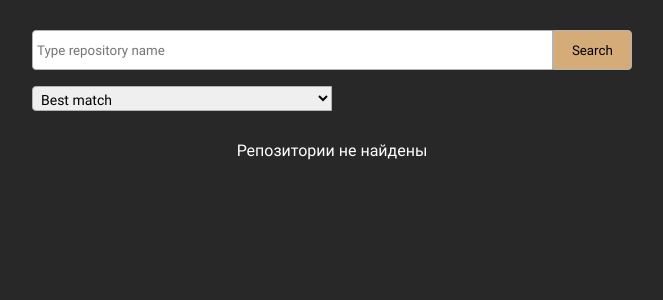
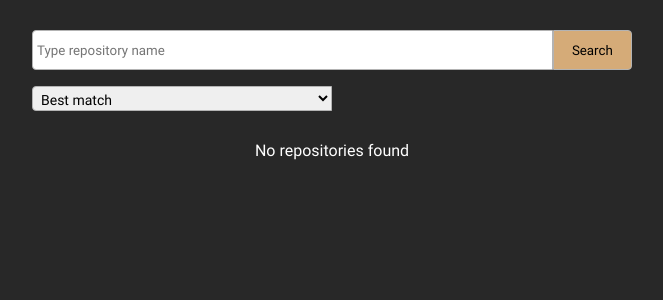
Before and after one commit to xPranik/github-repo-search, a React (Create React App) app: page / in a window 1280 px wide. Shown: the top 300 px of the page, without its empty margins (308-971 px from the left). Built offline with nearby package versions, Linux system fonts and the light colour scheme.

Commit message:
translate text

```diff
--- a/src/ui/blocks/ListRepositories/ListRepositories.jsx
+++ b/src/ui/blocks/ListRepositories/ListRepositories.jsx
@@ -15,7 +15,7 @@ const ListRepositories = () => {
     JSON.parse(storage.getItem("favorites"))
   );
   if (repositories.length === 0 && !loading) {
-    return <div style={{ textAlign: "center" }}>Репозитории не найдены</div>;
+    return <div style={{ textAlign: "center" }}>No repositories found</div>;
   }
 
   const favsBtnHandler = (id) => {
```
